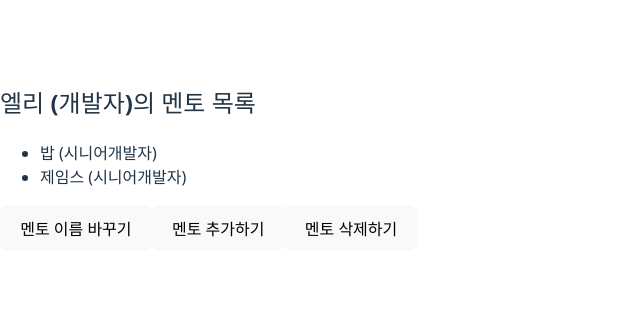
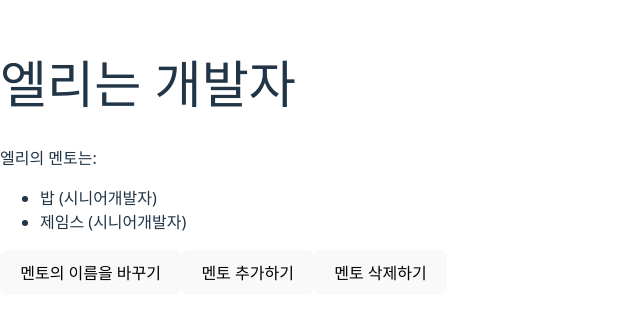
Before and after one commit to dkdkwl/dream-coding, a React (Vite) app: page / in a window 1280 px wide. Shown: the part 242-562 px from the top of the page, without its empty margins (0-640 px from the left). Built offline with nearby package versions, Linux system fonts and the light colour scheme.

Commit message:
리팩토링 작업완료

```diff
--- a/src/AppMentor.jsx
+++ b/src/AppMentor.jsx
@@ -1,26 +1,41 @@
 import React, { useState } from 'react';
 
 export default function AppMentor() {
-  // 1. 데이터 구조를 '배열(mentors)'로 변경
-  const [person, setPerson] = useState({
-    name: '엘리',
-    title: '개발자',
-    mentors: [
-      {
-        name: '밥',
-        title: '시니어개발자',
-      },
-      {
-        name: '제임스',
-        title: '시니어개발자',
-      },
-    ],
-  });
-
+  const [person, setPerson] = useState(initialPerson);
+  const handleUpdate = () => {
+    const prev = prompt(`누구의 이름을 바꾸고 싶은가요?`);
+    const current = prompt(`이름을 무엇으로 바꾸고 싶은가요?`);
+    setPerson((person) => ({
+      ...person,
+      mentors: person.mentors.map((mentor) => {
+        if (mentor.name === prev) {
+          return { ...mentor, name: current };
+        }
+        return mentor;
+      }),
+    }));
+  };
+  const handleAdd = () => {
+    const name = prompt(`멘토의 이름은?`);
+    const title = prompt(`멘토의 직함은?`);
+    setPerson((person) => ({
+      ...person,
+      mentors: [{ name, title }, ...person.mentors],
+    }));
+  };
+  const handleDelete = () => {
+    const name = prompt(`누구를 삭제하고 싶은가요?`);
+    setPerson((person) => ({
+      ...person,
+      mentors: person.mentors.filter((m) => m.name !== name),
+    }));
+  };
   return (
     <div>
-      {/* 1. 멘토 리스트 보여주기 */}
-      <h2>{person.name} ({person.title})의 멘토 목록</h2>
+      <h1>
+        {person.name}는 {person.title}
+      </h1>
+      <p>{person.name}의 멘토는:</p>
       <ul>
         {person.mentors.map((mentor, index) => (
           <li key={index}>
@@ -28,60 +43,24 @@ export default function AppMentor() {
           </li>
         ))}
       </ul>
-
-      {/* 2. 멘토 이름 바꾸기 버튼 (여기가 수정됨!) */}
-      <button
-        onClick={() => {
-          const prevName = prompt(`누구의 이름을 바꾸고 싶은가요?`);
-          const newName = prompt(`이름을 무엇으로 바꾸고 싶은가요?`);
-
-          setPerson((prev) => ({
-            ...prev,
-            mentors: prev.mentors.map((mentor) => {
-              if (mentor.name === prevName) {
-                // 수정 포인트: current -> newName, 세미콜론(;) 제거
-                return { ...mentor, name: newName };
-              }
-              // 이름이 다르면 원래 멘토 유지
-              return mentor;
-            }),
-          }));
-        }}
-      >
-        멘토 이름 바꾸기
-      </button>
-
-      {/* 3. 멘토 추가하기 버튼 */}
-      <button
-        onClick={() => {
-          const name = prompt(`새로운 멘토의 이름은?`);
-          const title = prompt(`새로운 멘토의 직함은?`);
-
-          setPerson((prev) => ({
-            ...prev,
-            mentors: [
-              ...prev.mentors,
-              { name, title },
-            ],
-          }));
-        }}
-      >
-        멘토 추가하기
-      </button>
-
-      {/* 4. 멘토 삭제하기 버튼 */}
-      <button
-        onClick={() => {
-          const targetName = prompt(`삭제할 멘토의 이름은?`);
-
-          setPerson((prev) => ({
-            ...prev,
-            mentors: prev.mentors.filter((mentor) => mentor.name !== targetName),
-          }));
-        }}
-      >
-        멘토 삭제하기
-      </button>
+      <button onClick={handleUpdate}>멘토의 이름을 바꾸기</button>
+      <button onClick={handleAdd}>멘토 추가하기</button>
+      <button onClick={handleDelete}>멘토 삭제하기</button>
     </div>
   );
 }
+
+const initialPerson = {
+  name: '엘리',
+  title: '개발자',
+  mentors: [
+    {
+      name: '밥',
+      title: '시니어개발자',
+    },
+    {
+      name: '제임스',
+      title: '시니어개발자',
+    },
+  ],
+};
```
